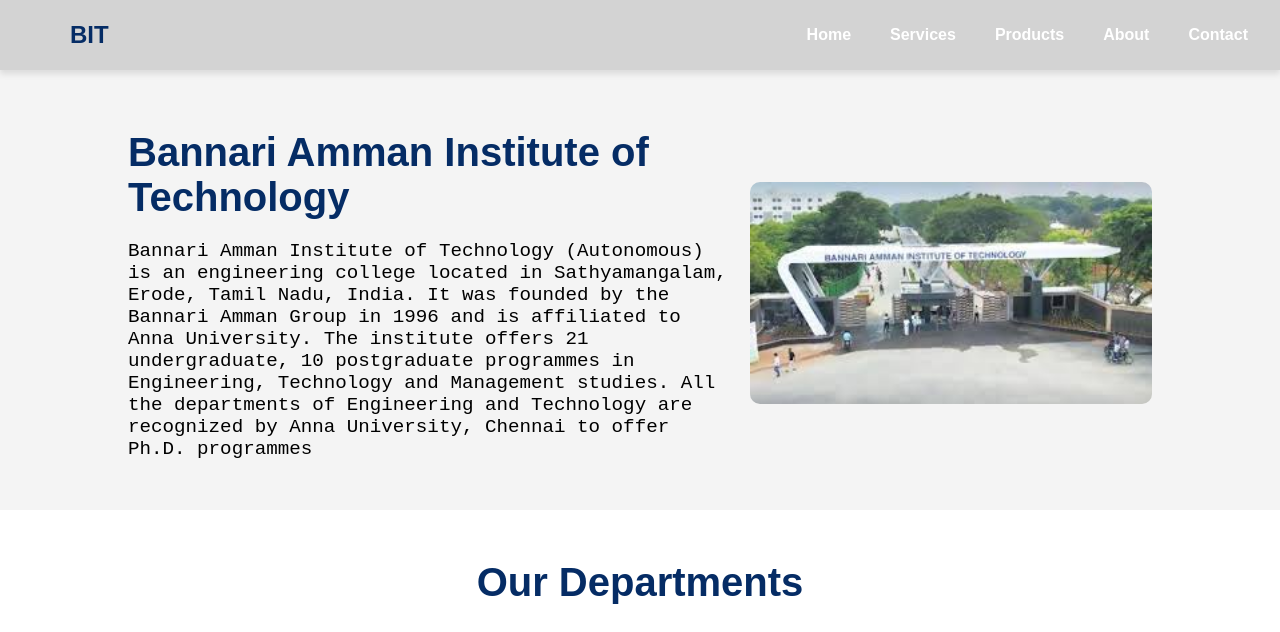
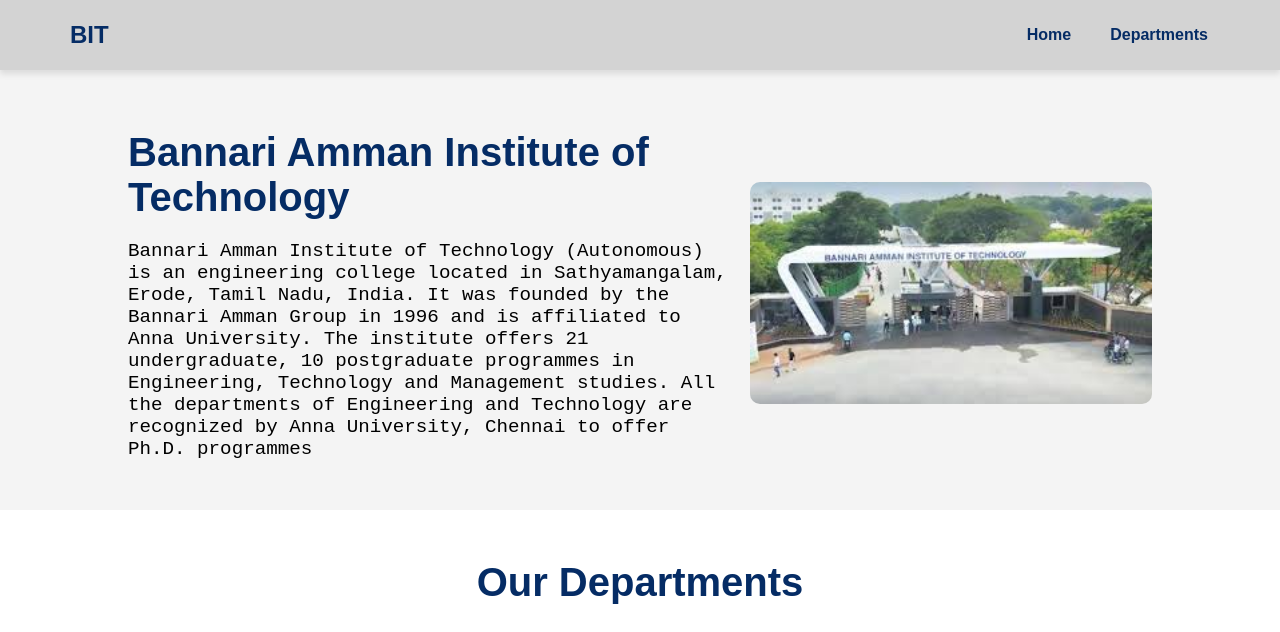
Before and after one commit to shafeeq8904/html-css, a plain HTML site: page task-9/index.html in a window 1280 px wide. Shown: the top 632 px of the page. Drawn offline with Linux system fonts and the light colour scheme.

Commit message:
made few changes in task-9

```diff
--- a/task-9/index.html
+++ b/task-9/index.html
@@ -12,17 +12,14 @@
         <div class="logo">BIT</div>
         <button class="hamburger" aria-label="Toggle Menu">&#9776;</button>
         <div class="nav-links">
-            <a href="#">Home</a>
-            <a href="#">Services</a>
-            <a href="#">Products</a>
-            <a href="#">About</a>
-            <a href="#">Contact</a>
+            <a href="#home">Home</a>
+            <a href="#department">Departments</a>
         </div>
     </nav>
 
 
     <main>
-        <section class="section">
+        <section class="section" id="home">
             <div class="content">
                 <h1>Bannari Amman Institute of Technology</h1>
                 <p>Bannari Amman Institute of Technology (Autonomous) is an engineering college located in Sathyamangalam, Erode, Tamil Nadu, India. It was founded by the Bannari Amman Group in 1996 and is affiliated to Anna University. The institute offers 21 undergraduate, 10 postgraduate programmes in Engineering, Technology and Management studies. All the departments of Engineering and Technology are recognized by Anna University, Chennai to offer Ph.D. programmes</p>
@@ -33,7 +30,7 @@
         </section>
 
 
-        <section class="departments">
+        <section class="departments" id="department">
             <h1>Our Departments</h1>
             <div class="departments-grid">
                 <div class="dept-item">
--- a/task-9/styles.css
+++ b/task-9/styles.css
@@ -4,6 +4,12 @@
     padding: 0;
     box-sizing: border-box;
 }
+
+
+html {
+    scroll-behavior: smooth;
+}
+
 
 body {
     font-family: 'Poppins', sans-serif;
@@ -39,21 +45,22 @@
     display: flex;
     gap: 15px;
     align-items: center;
+    margin-right: 40px;
 }
 
 .nav-links a {
-    color: white;
+    color: #052c65;
     text-decoration: none;
     font-size: 1.0rem;
     font-weight: bold;
-    transition: border-bottom 0.5s ease-in;
+    transition: color 0.5s ease-in;
     padding: 10px 12px;
     border-radius: 10px;
 }
 
 .nav-links a:hover {
     color: black;
-    border-bottom: 1px solid black;
+
 }
 
 main {
@@ -186,6 +193,10 @@
         text-align: center;
       }
 
+      .nav-links a {
+        color: white;
+      }
+
       .nav-links.active {
         display: flex;
       }
```
